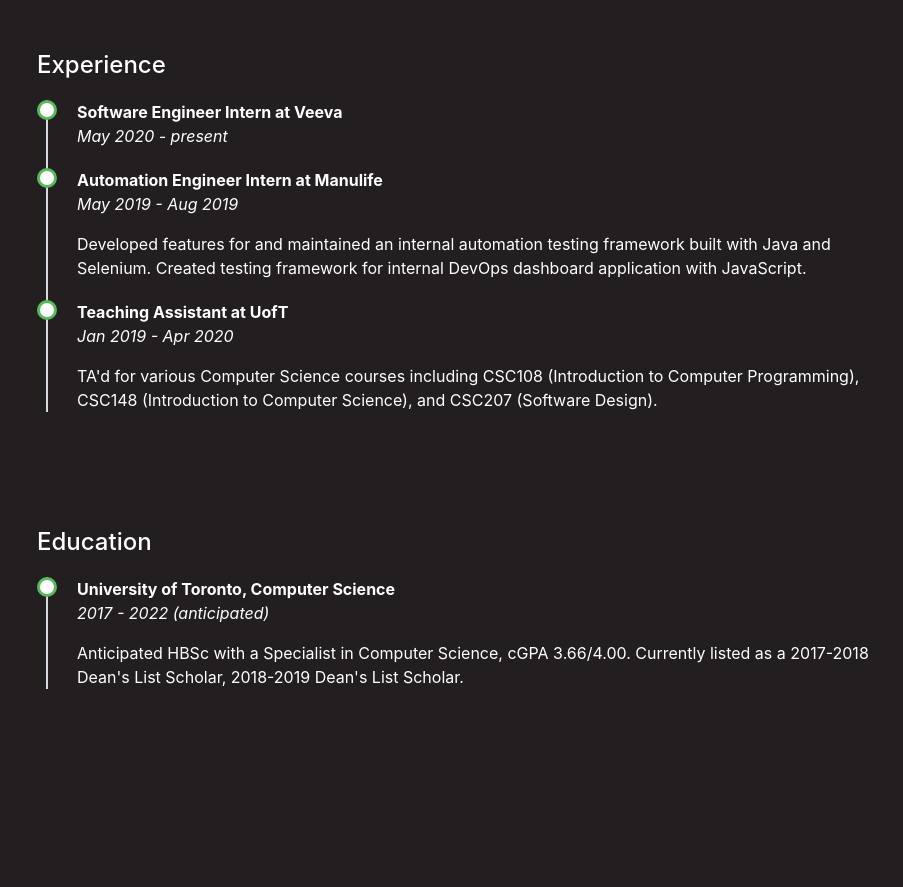
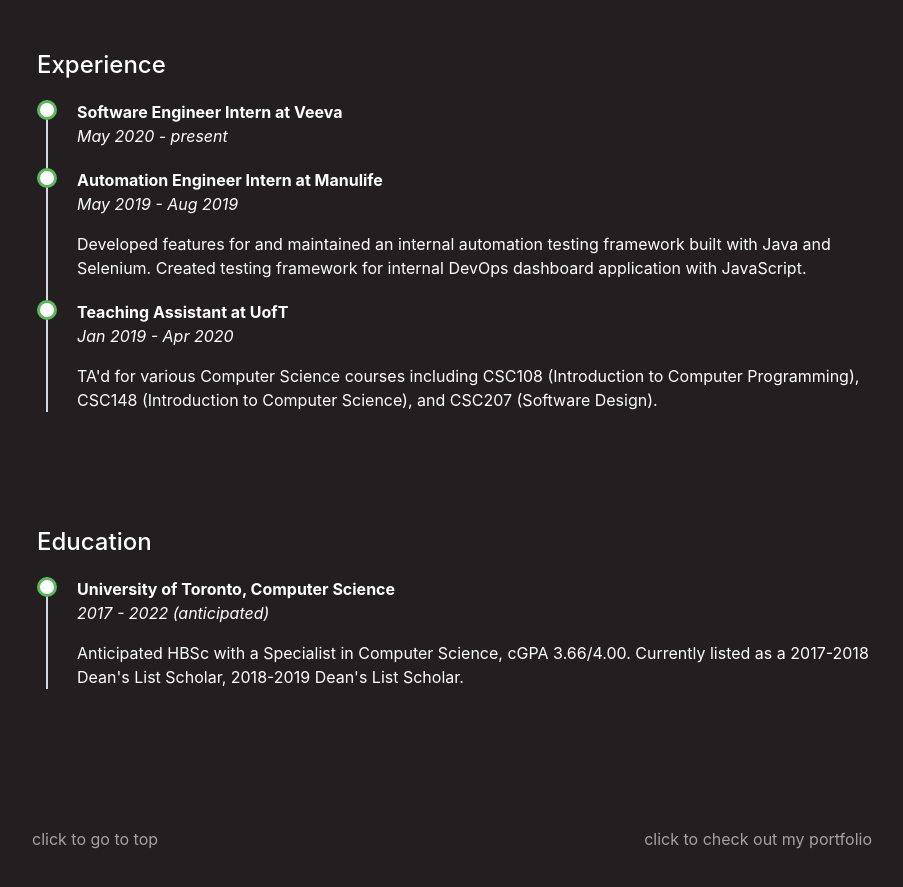
Before and after one commit to matthuynh/personal-website, a plain HTML site: page www/index.html in a window 1280 px wide. Shown: the part 485-1372 px from the top of the page, without its empty margins (188-1091 px from the left). Before the commit the page ends 1242 px from the top, so only its background shows below. Drawn offline with nearby package versions, Linux system fonts and the light colour scheme.

Commit message:
add footer

```diff
--- a/www/css/index.css
+++ b/www/css/index.css
@@ -119,3 +119,30 @@ ul.timeline > li:before {
 	height: 20px;
 	z-index: 400;
 }
+
+.site-footer {
+	margin-top: 70px;
+	margin-bottom: 120px;
+	max-width: 900px;
+}
+
+#left-list {
+	padding-left: 30px;
+}
+
+#right-list {
+	padding-right: 30px;
+}
+
+.footer-links {
+	padding-left: 0;
+	list-style: none;
+}
+
+.site-footer a {
+	color: #a3a3a3;
+}
+.site-footer a:hover {
+	color: #FFFFFF;
+	text-decoration: none;
+}
--- a/www/css/portfolio.css
+++ b/www/css/portfolio.css
@@ -98,3 +98,30 @@ hr {
 	width: 70%;
     background-image: linear-gradient(to right, rgba(255, 255, 255, 0), rgba(255, 255, 255, 0.75), rgba(255, 255, 255, 0));
 }
+
+.site-footer {
+	margin-top: 110px;
+	margin-bottom: 120px;
+	max-width: 900px;
+}
+
+#left-list {
+	padding-left: 30px;
+}
+
+#right-list {
+	padding-right: 30px;
+}
+
+.footer-links {
+	padding-left: 0;
+	list-style: none;
+}
+
+.site-footer a {
+	color: #a3a3a3;
+}
+.site-footer a:hover {
+	color: #FFFFFF;
+	text-decoration: none;
+}
--- a/www/index.html
+++ b/www/index.html
@@ -195,6 +195,30 @@
 				</div>
 			</div>
 		</div>
+
+		<!-- Site footer -->
+		<div class="container site-footer">
+			<footer>
+				<div class="row">
+					<div class="col col-sm-6 text-left" id="left-list">
+						<ul class="footer-links">
+							<li>
+								<a href="index">click to go to top</a>
+							</li>
+						</ul>
+					</div>
+					<div class="col col-sm-6 text-right" id="right-list">
+						<ul class="footer-links">
+							<li>
+								<a href="portfolio"
+									>click to check out my portfolio</a
+								>
+							</li>
+						</ul>
+					</div>
+				</div>
+			</footer>
+		</div>
 	</body>
 
 	<script
```
Also changed, not shown: www/portfolio.html (+28 -8 lines), 1 other file.
